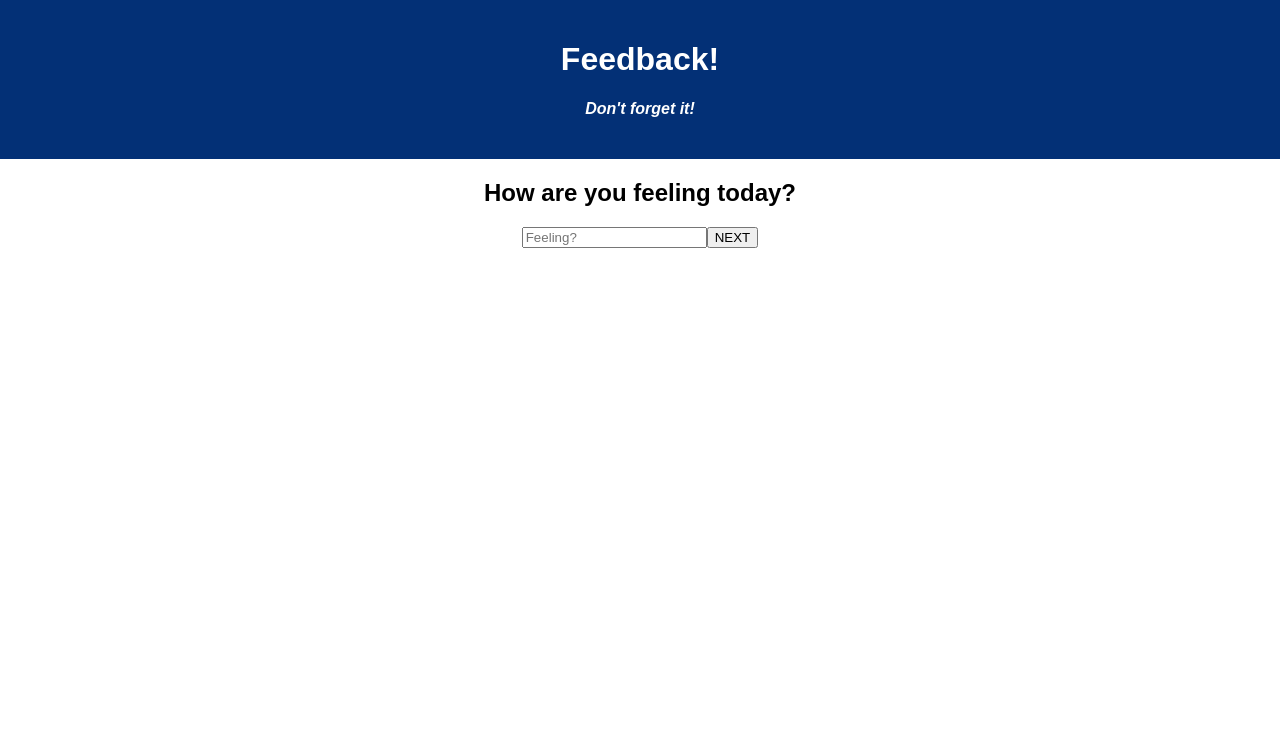
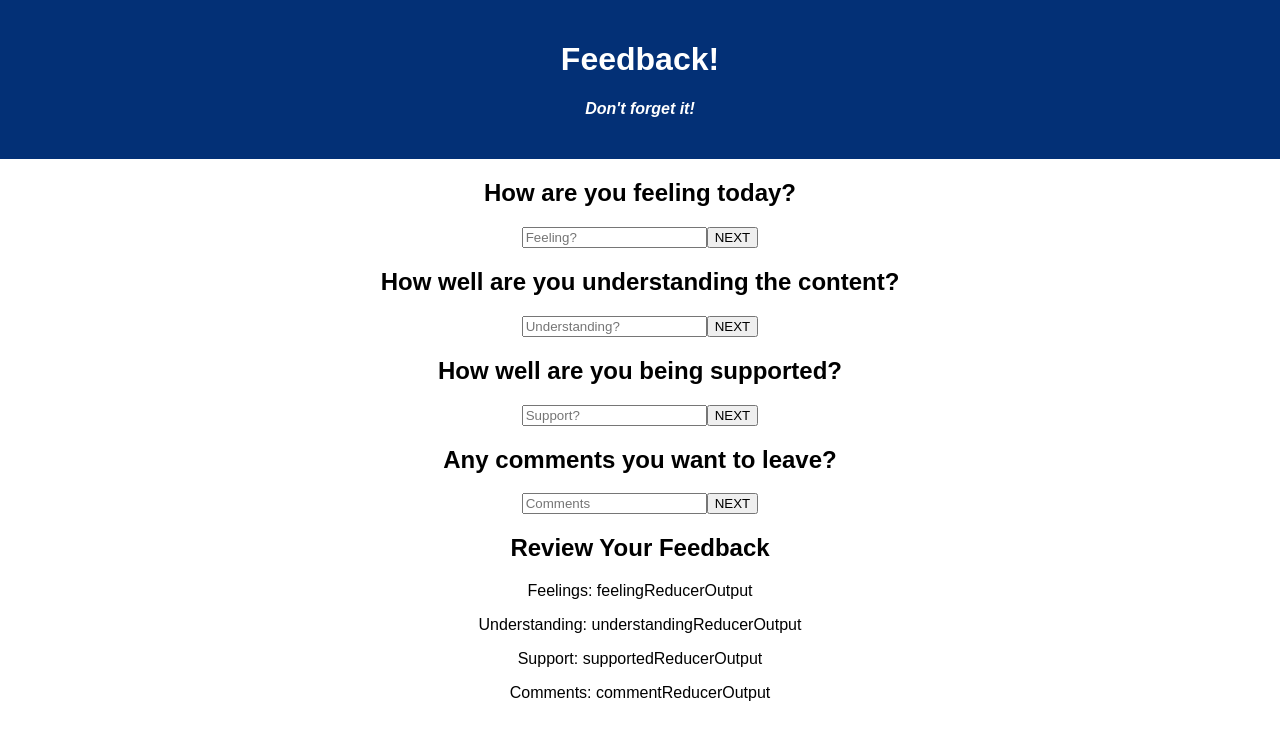
Before and after one commit to JosephMichaelSanchez/weekend-redux-feedback-loop, a React (Create React App) app: page /#/review in a window 1280 px wide. Shown: the top 740 px of the page. Built offline with nearby package versions, Linux system fonts and the light colour scheme.

Commit message:
Add ReviewItem

```diff
--- a/src/components/App/App.jsx
+++ b/src/components/App/App.jsx
@@ -6,6 +6,7 @@ import FeelingItem from '../FeelingItem/FeelingItem';
 import UnderstandingItem from '../UnderstandingItem/UnderstandingItem';
 import SupportedItem from '../SupportedItem/SupportedItem';
 import CommentItem from '../CommentItem/CommentItem';
+import ReviewItem from '../ReviewItem/ReviewItem';
 
 function App() {
 
@@ -17,6 +18,11 @@ function App() {
           <h4>Don't forget it!</h4>
         </header>
         <FeelingItem />
+        <UnderstandingItem />
+        <SupportedItem />
+        <CommentItem />
+        <ReviewItem />
+
       </div>
     </Router>
   );
--- /dev/null
+++ b/src/components/ReviewItem/ReviewItem.jsx
@@ -0,0 +1,31 @@
+import { useSelector } from 'react-redux';
+
+function ReviewItem() {
+
+    const feelings = useSelector(store => store.feelingReducer)
+
+    const understanding = useSelector(store => store.understandingReducer)
+
+    const support = useSelector(store => store.supportedReducer)
+
+    const comment = useSelector(store => store.commentReducer)
+
+
+
+
+    return (
+        <>
+            <h2>Review Your Feedback</h2>
+            <p>Feelings: {feelings}</p>
+            <p>Understanding: {understanding}</p>
+            <p>Support: {support}</p>
+            <p>Comments: {comment}</p>
+        </>
+
+    )
+
+
+
+}
+
+export default ReviewItem;
```
